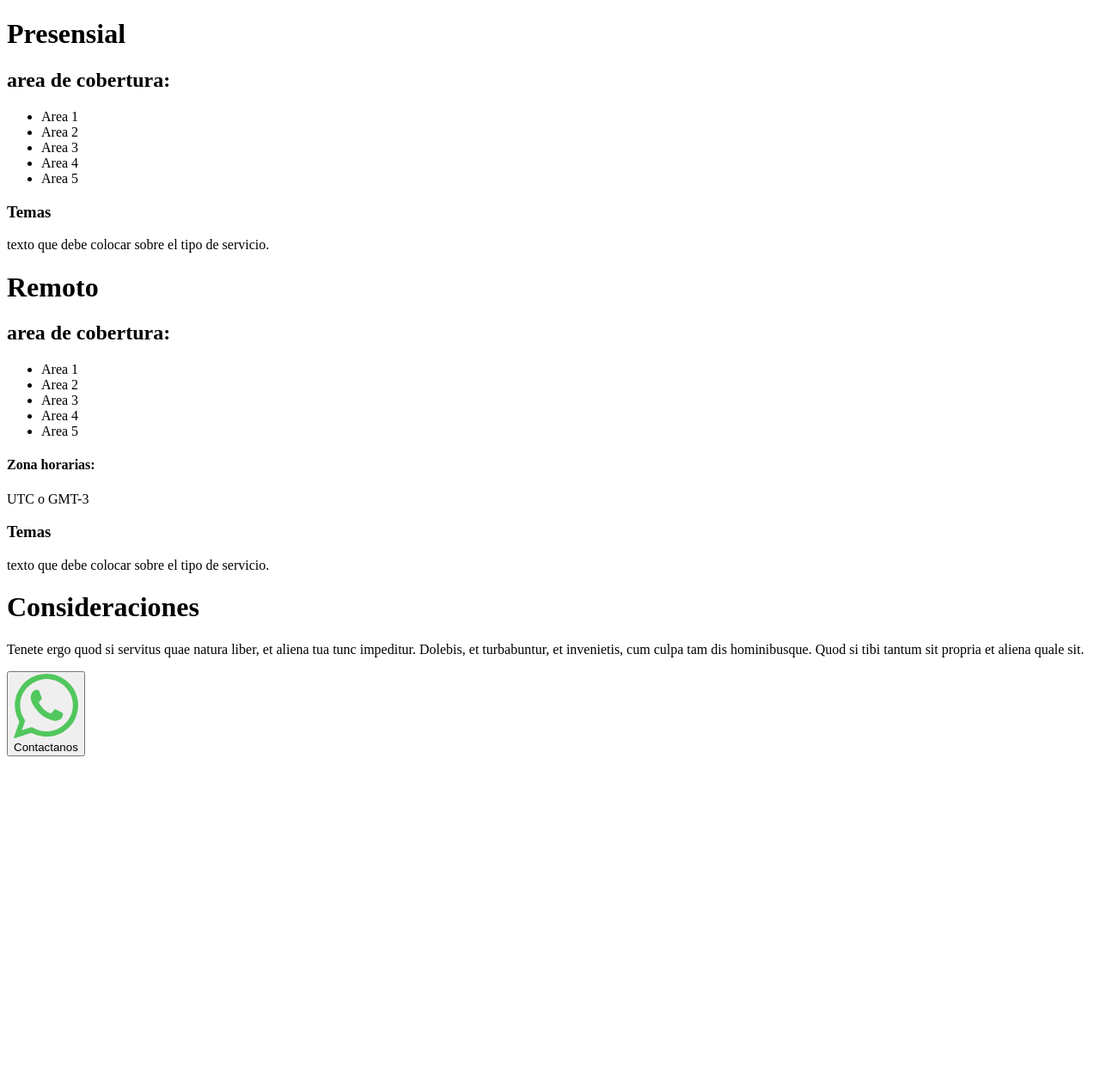
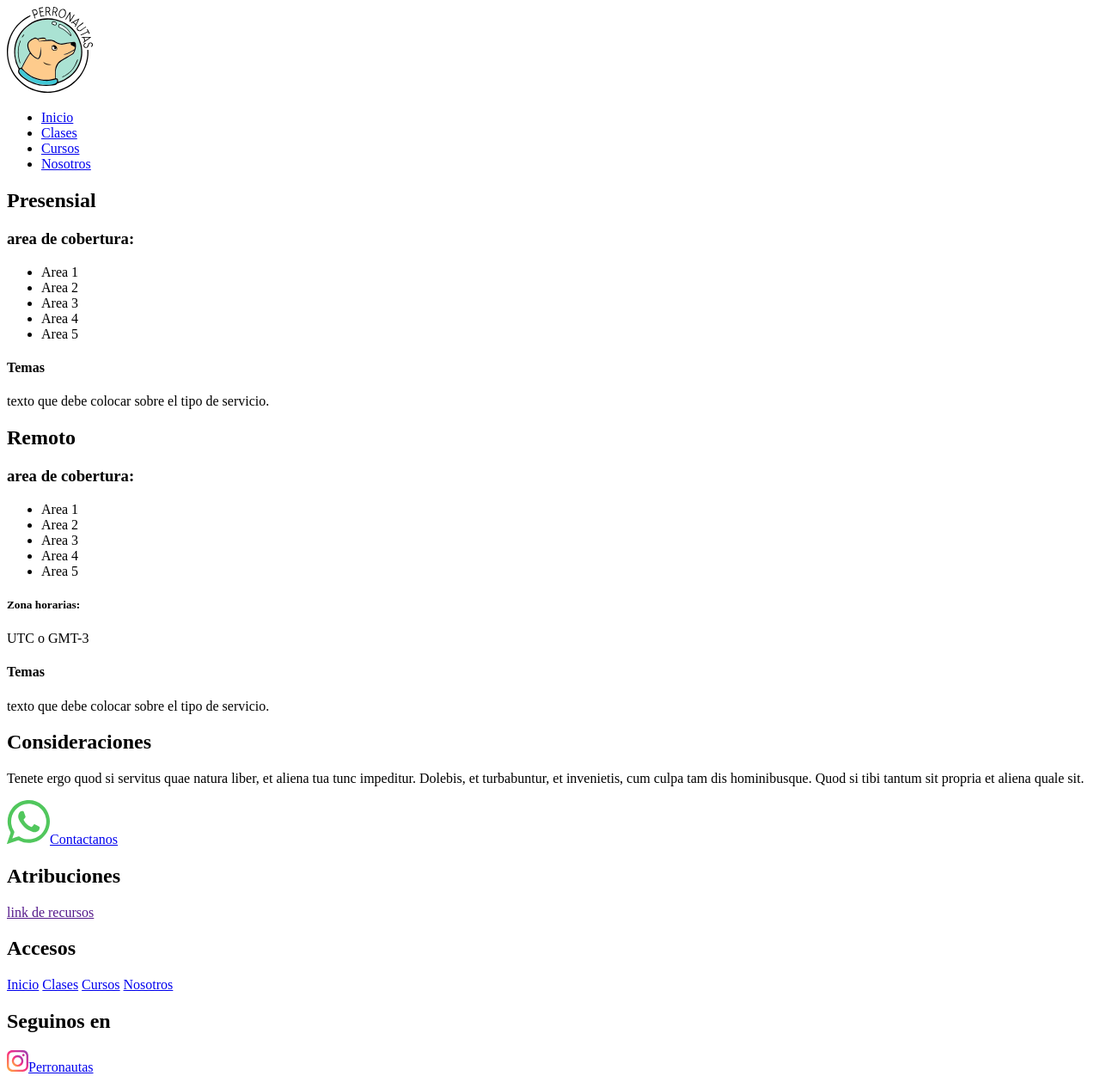
Before and after one commit to Matias372/PF-Ruibal, a plain HTML site: page Web/Visual/Html/Clases.html in a window 1280 px wide. Shown: the whole page at 86% size. Before the commit the page ends 888 px from the top, so only its background shows below. Drawn offline with Linux system fonts and the light colour scheme.

Commit message:
29/6 modificado

```diff
--- /dev/null
+++ b/Web/Control/HeaFoo_Handler.js
@@ -0,0 +1,23 @@
+document.addEventListener("DOMContentLoaded", function() {
+    function loadHTML(file, elementId) {
+        var xhr = new XMLHttpRequest();
+        xhr.open('GET', file, true);
+        xhr.onreadystatechange = function() {
+            if (xhr.readyState === 4) {
+                if (xhr.status === 200) {
+                    document.getElementById(elementId).innerHTML = xhr.responseText;
+                    console.log("Loaded " + file + " into #" + elementId);
+                } else {
+                    console.error("Error loading " + file + ": " + xhr.statusText);
+                }
+            }
+        };
+        xhr.onerror = function() {
+            console.error("Request error for " + file);
+        };
+        xhr.send();
+    }
+
+    loadHTML('../../Visual/Html/Header.html', 'Header');
+    loadHTML('../../Visual/Html/Footer.html', 'Footer');
+});
--- a/Web/Visual/Html/Clases.html
+++ b/Web/Visual/Html/Clases.html
@@ -11,8 +11,8 @@
 
     <main>
         <div id="tipo-presensial">
-            <h1>Presensial</h1>
-            <h2>area de cobertura:</h2>
+            <h2>Presensial</h2>
+            <h3>area de cobertura:</h3>
             <ul>
                 <li>Area 1</li>
                 <li>Area 2</li>
@@ -20,13 +20,13 @@
                 <li>Area 4</li>
                 <li>Area 5</li>
             </ul>
-            <h3>Temas</h3>
+            <h4>Temas</h4>
             <p>texto que debe colocar sobre el tipo de servicio.</p>
         </div>
 
         <div id="tipo-remoto">
-            <h1>Remoto</h1>
-            <h2>area de cobertura:</h2>
+            <h2>Remoto</h2>
+            <h3>area de cobertura:</h3>
             <ul>
                 <li>Area 1</li>
                 <li>Area 2</li>
@@ -34,25 +34,29 @@
                 <li>Area 4</li>
                 <li>Area 5</li>
             </ul>
-            <h4 id="zona-horaria">Zona horarias:</h4>
+            <h5 id="zona-horaria">Zona horarias:</h5>
             <p id="zona-horaria">UTC o GMT-3</p>
-            <h3>Temas</h3>
+            <h4>Temas</h4>
             <p>texto que debe colocar sobre el tipo de servicio.</p>
         </div>
 
         <div id="section-consideracion">
 
-            <h1>Consideraciones</h1>
+            <h2>Consideraciones</h2>
             <p>Tenete ergo quod si servitus quae natura liber, et aliena tua tunc impeditur. Dolebis, et turbabuntur, et invenietis, cum culpa tam dis hominibusque. Quod si tibi tantum sit propria et aliena quale sit.</p>
 
         </div>
 
         <div id="Btn-Contactanos">
-            <button id="whatsapp"><img src="../../Resources/Img/Whatsapp-icon.svg" alt="">Contactanos</button>
+            <a id="whatsapp" href="https://api.whatsapp.com/send/?phone=5491131849214&amp;text=%C2%A1Hola!%20Quisiera%20obtener%20informaci%C3%B3n%20sobre%20las%20clases&amp;type=phone_number&amp;app_absent=0" target="_blank" >
+                <img src="../../Resources/Img/Whatsapp-icon.svg" alt="" width="50">Contactanos
+            </a>
         </div>
 
     </main>
 
     <div id="Footer"></div>
+
+    <script src="../../Control/HeaFoo_Handler.js"></script>
 </body>
 </html>
--- a/Web/Visual/Html/Footer.html
+++ b/Web/Visual/Html/Footer.html
@@ -1,21 +1,23 @@
 <section id="footer">
 
     <div id="atribuciones">
-        <h1>Atribuciones</h1>
-        <a href="">link de recursos</a>
+        <h2>Atribuciones</h2>
+        <a href="" target="_blank">link de recursos</a>
     </div>
 
     <div id="accesos">
-        <h1>Accesos</h1>
-        <a href="Index.html">Inicio</a>
+        <h2>Accesos</h2>
+        <a href="Inicio.html">Inicio</a>
         <a href="Clases.html">Clases</a>
-        <a href="Clases.html">Cursos</a>
-        <a href="Clases.html">Nosotros</a>
+        <a href="Cursos.html">Cursos</a>
+        <a href="Nosotros.html">Nosotros</a>
     </div>
 
     <div id="Redes-sociales">
-        <h1>Seguinos en</h1>
-        <a href="https://www.instagram.com/perronautas.adiestramiento/"><img src="../../Resources/Img/Instagram-icon.svg" alt="">Perronautas</a>
+        <h2>Seguinos en</h2>
+        <a href="https://www.instagram.com/perronautas.adiestramiento/" target="_blank">
+            <img src="../../Resources/Img/Instagram-icon.svg" alt="" width="25">Perronautas
+        </a>
     </div>
 
 </section>
--- a/Web/Visual/Html/Header.html
+++ b/Web/Visual/Html/Header.html
@@ -1,10 +1,12 @@
-<img src="../../Resources/Img/Logo.svg" alt="">
+<img src="../../Resources/Img/Logo.svg" alt="" width="100">
 
 <div id="botones">
 
-    <button>Inicio</button>
-    <button>Clases</button>
-    <button>Cursos</button>
-    <button>Nosotros</button>
+    <ul>
+        <li><a href="Inicio.html">Inicio</a></li>
+        <li><a href="Clases.html">Clases</a></li>
+        <li><a href="Cursos.html">Cursos</a></li>
+        <li><a href="Nosotros.html">Nosotros</a></li>
+    </ul>
 
 </div>
```
Also changed, not shown: Web/Index.html (added, +20 -0 lines), Web/Visual/Html/Cursos.html (+6 -4 lines), Web/Visual/Html/Incribirse.html (+19 -1 lines), Web/Visual/Html/Inicio.html (renamed from Web/Visual/Html/Index.html, +7 -4 lines), Web/Visual/Html/Nosotros.html (+4 -2 lines), Web/Visual/Html/Registrado.html (+3 -1 lines), Web/Resources/Img/Linkedin-logo.svg (added).
